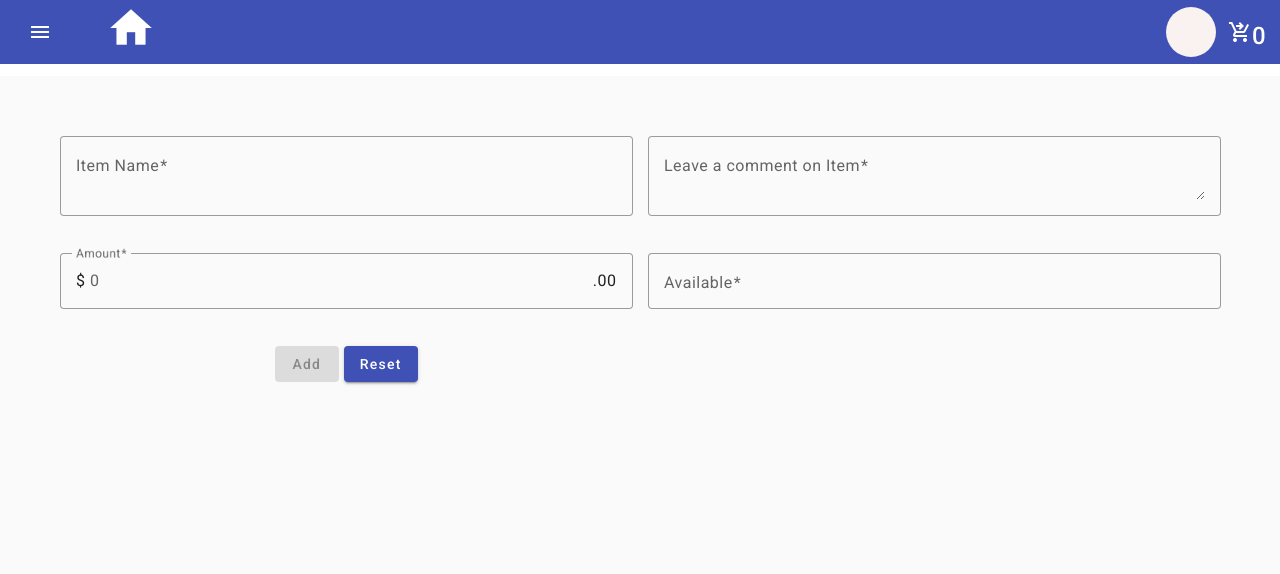
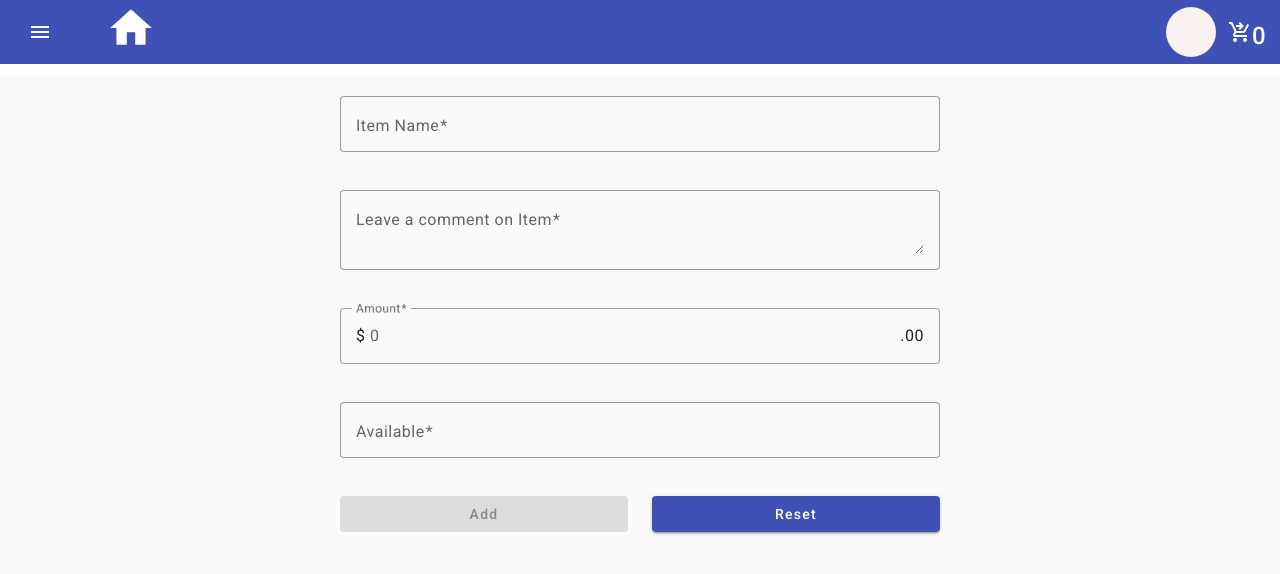
Before and after one commit to saishreesiripuram02/Ecommerce, an Angular app: page /product/add in a window 1280 px wide. Shown: the top 574 px of the page. Built offline with nearby package versions, Linux system fonts and the light colour scheme; no server answers.

Commit message:
changed some changes and added error page

```diff
--- a/src/app/addproduct/Component/add-product/add-product.component.css
+++ b/src/app/addproduct/Component/add-product/add-product.component.css
@@ -1,26 +1,19 @@
 .example-form {
-    min-width: 150px;
-    max-width: 1500px;
+  width: 100%;
+  max-width: 600px;
+  margin: 0 auto;
+}
 
-    /* display: flex;
-    flex-direction: column; */
-    margin: 20px ;
-    padding: 20px;
-    display: grid;
-    grid-template-columns: 1fr 1fr;
-    gap: 15px;
-  }
+mat-form-field {
+  width: 100%;
+  margin-bottom: 16px;
+}
 
-  .example-full-width {
-    width: 100%;
-  }
+.div-btn {
+  display: flex;
+  justify-content: space-between;
+}
 
-  .btn{
-    display: flex;
-
-  }
-  .div-btn{
-    display: flex;
-        gap: 5px;
-        justify-content: center;
-    }
+.btn {
+  width: 48%;
+}
--- a/src/app/addproduct/Component/add-product/add-product.component.html
+++ b/src/app/addproduct/Component/add-product/add-product.component.html
@@ -1,8 +1,11 @@
 <form class="example-form " [formGroup]="product" (submit)="addItems()">
     <mat-form-field class="example-full-width" appearance="outline">
+
       <mat-label>Item Name</mat-label>
-      <input matInput placeholder="Ex. mouse" formControlName="name">
+      <input matInput placeholder="Ex. mouse" formControlName="name" >
+
     </mat-form-field>
+
 
     <mat-form-field class="example-full-width" appearance="outline">
       <mat-label>Leave a comment on Item</mat-label>
--- a/src/app/addproduct/Component/add-product/add-product.component.ts
+++ b/src/app/addproduct/Component/add-product/add-product.component.ts
@@ -9,10 +9,7 @@ import { ItemService } from 'src/app/Services/item.service';
   styleUrls: ['./add-product.component.css']
 })
 export class AddProductComponent {
-
   id!:CartItem
-
-
   product =  new FormGroup({
     name : new FormControl( "", [Validators.required]),
     description : new FormControl("", [Validators.required]),
--- a/src/app/error/error.component.html
+++ b/src/app/error/error.component.html
@@ -1 +1,4 @@
 <p class="error">error works!</p>
+<a>
+    <img src="assets/error.png" alt="Error Image">
+  </a>
--- a/src/app/product/Component/product/product.component.css
+++ b/src/app/product/Component/product/product.component.css
@@ -6,4 +6,4 @@
         gap: 5px;
         width: 32px;
         height: 11px;
-      }
+ }
--- a/src/app/product/Component/product/product.component.html
+++ b/src/app/product/Component/product/product.component.html
@@ -30,5 +30,5 @@
 
 
 <ng-template #outOfStock>
-
+ Out of Stock {{singleItem.name}}
 </ng-template>
--- a/src/app/product/Component/view-product/view-product.component.html
+++ b/src/app/product/Component/view-product/view-product.component.html
@@ -1,5 +1,5 @@
 <h1 mat-dialog-title [ngStyle]="{'color': 'black'}">My Product Details:</h1>
   <ul>
-    <li [ngStyle]="{'color': 'blue'  }"><span>&#10003;</span> {{item?.description}}</li>
-    <li  [ngStyle]="{'color': 'blue'  }"><span >&#10003;</span> {{item?.price}} </li>
+    <li [ngStyle]="{'color': 'blue', 'font-size':'15px'}">{{item?.description}}</li>
+    <li  [ngStyle]="{'color': 'blue','font-size':'15px'  }">{{item?.price}} </li>
   </ul>
--- a/src/app/topnavigation/components/top-navigation/top-navigation.component.html
+++ b/src/app/topnavigation/components/top-navigation/top-navigation.component.html
@@ -16,8 +16,8 @@
 
 
 
-     <a mat-icon-button class="example-icon favorite-icon" aria-label="Example icon-button with heart icon">
-      <mat-icon routerLink="/cart">shopping_cart_checkout</mat-icon>{{count.length}}
+     <a mat-icon-button class="example-icon favorite-icon" aria-label="Example icon-button with heart icon" routerLink="/cart">
+      <mat-icon >shopping_cart_checkout</mat-icon>{{count.length}}
     </a>
   </mat-toolbar>
 </p>
--- a/src/app/topnavigation/components/top-navigation/top-navigation.component.ts
+++ b/src/app/topnavigation/components/top-navigation/top-navigation.component.ts
@@ -34,6 +34,7 @@ export class TopNavigationComponent implements OnInit {
 
    countValue(){
         this.count = this.cartService.getCartItems()
+
    }
      gettingUserDetails(){
 
--- a/src/app/update-product/update-product.component.css
+++ b/src/app/update-product/update-product.component.css
@@ -1,26 +1,19 @@
 .example-form {
-  min-width: 150px;
-  max-width: 1500px;
-
-  /* display: flex;
-  flex-direction: column; */
-  margin: 20px ;
-  padding: 20px;
-  display: grid;
-  grid-template-columns: 1fr 1fr;
-  gap: 15px;
+  width: 100%;
+  max-width: 600px;
+  margin: 0 auto;
 }
 
-.example-full-width {
+mat-form-field {
   width: 100%;
+  margin-bottom: 16px;
 }
 
-.btn{
+.div-btn {
   display: flex;
+  justify-content: space-between;
+}
 
+.btn {
+  width: 48%;
 }
-.div-btn{
-  display: flex;
-      gap: 5px;
-      justify-content: center;
-  }
--- a/src/index.html
+++ b/src/index.html
@@ -5,7 +5,7 @@
   <title>Ecommerce</title>
   <base href="/">
   <meta name="viewport" content="width=device-width, initial-scale=1">
-  <link rel="icon" type="image/x-icon" href="favicon.ico">
+  <link rel="icon" type="image/x-icon" href="./assets/image.ico">
   <link rel="preconnect" href="https://fonts.gstatic.com">
   <link href="https://fonts.googleapis.com/css2?family=Roboto:wght@300;400;500&display=swap" rel="stylesheet">
   <link href="https://fonts.googleapis.com/icon?family=Material+Icons" rel="stylesheet">
```
Also changed, not shown: src/app/error/link-to-another-page.html (added), src/assets/error.png (added), 1 other file (tests, documents, lock files or other folders).
